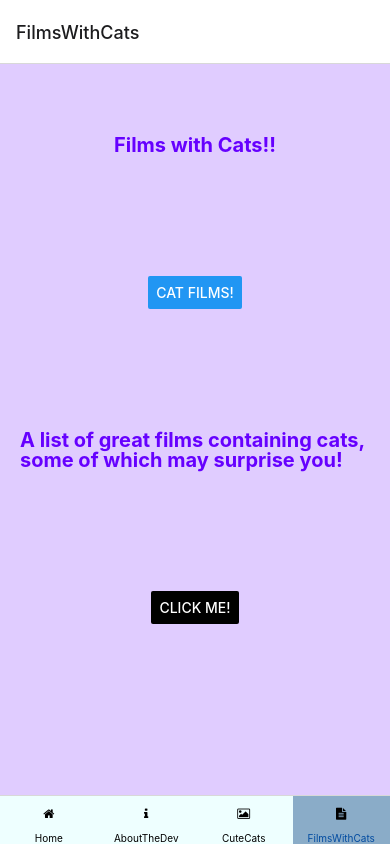
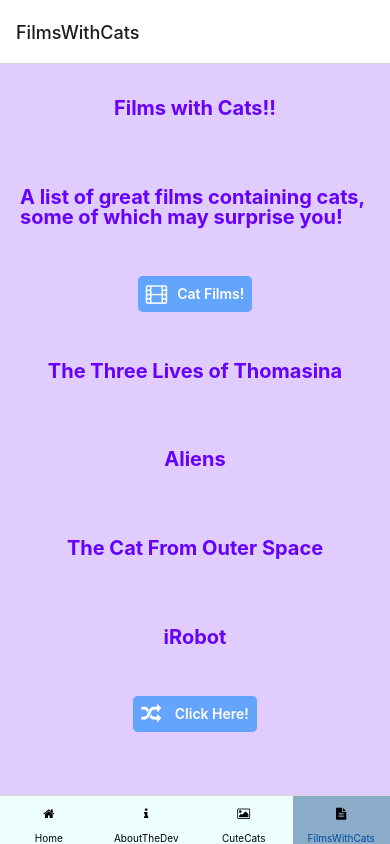
Before and after one commit to HsShortland/Love_of_cats, a React Native app: screen /FilmsWithCats in a window 390 px wide. Built offline with nearby package versions, Linux system fonts and the light colour scheme.

Commit message:
styled screen buttons with commits

```diff
--- a/package.json
+++ b/package.json
@@ -30,6 +30,7 @@
     "react-native-safe-area-context": "^4.4.1",
     "react-native-screens": "^3.18.2",
     "react-native-svg": "13.4.0",
+    "react-native-unordered-list": "^1.0.4",
     "react-native-vector-icons": "^9.2.0"
   },
   "devDependencies": {
--- a/src/Components/Button1.js
+++ b/src/Components/Button1.js
@@ -1,9 +1,10 @@
 import { StyleSheet, Text, View, Button } from 'react-native';
+import  FontAwesome  from '@expo/vector-icons/FontAwesome';
 
 export default function Button1() {
 
     return (
-            <Button title='Click Me!' color='black'> Click Here!
-            </Button>
+            <FontAwesome.Button title='Click Me!' backgroundColor={'#63a4ff'} name="random"> Click Here!
+            </FontAwesome.Button>
 );
 }
--- a/src/Screens/FilmsWithCats.js
+++ b/src/Screens/FilmsWithCats.js
@@ -1,10 +1,12 @@
 import { StatusBar } from 'expo-status-bar';
-import { StyleSheet, Text, View, Button } from 'react-native';
+import { StyleSheet, Text, View} from 'react-native';
 import Button1 from '../Components/Button1';
 import Button2 from '../Components/Button2';
 import * as React from 'react';
 import { NavigationContainer } from '@react-navigation/native';
 import { times } from 'lodash';
+import  FontAwesome  from '@expo/vector-icons/FontAwesome';
+
 
 class FilmsWithCats extends React.Component {
 
@@ -28,8 +30,12 @@ class FilmsWithCats extends React.Component {
             <View style={styles.container}>
                 <Text style={styles.text}>Films with Cats!!</Text>
                 <StatusBar style="auto" />
-                <Button title="Cat Films!" onPress={this.update}></Button>
                 <Text style={styles.text}>A list of great films containing cats, some of which may surprise you!</Text>
+                <FontAwesome.Button title="Cat Films!" name="film" backgroundColor={'#63a4ff'} onPress={this.update}>Cat Films!</FontAwesome.Button>
+                        <Text style={styles.text}>The Three Lives of Thomasina</Text>
+                        <Text style={styles.text}>Aliens</Text>
+                        <Text style={styles.text}>The Cat From Outer Space</Text>
+                        <Text style={styles.text}>iRobot</Text>
                 <Button1 ></Button1>
                 <Button2></Button2>
             </View>
```
Also changed, not shown: 1 other file (tests, documents, lock files or other folders).
